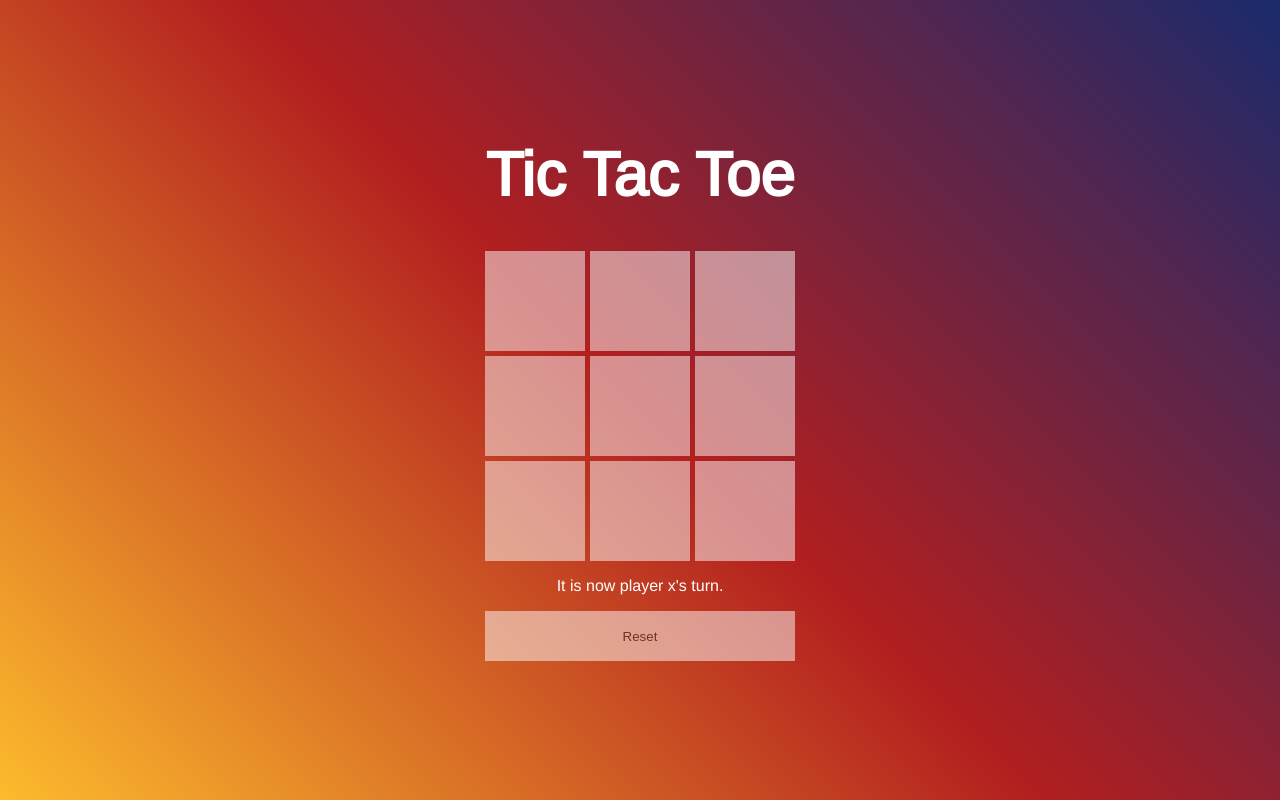
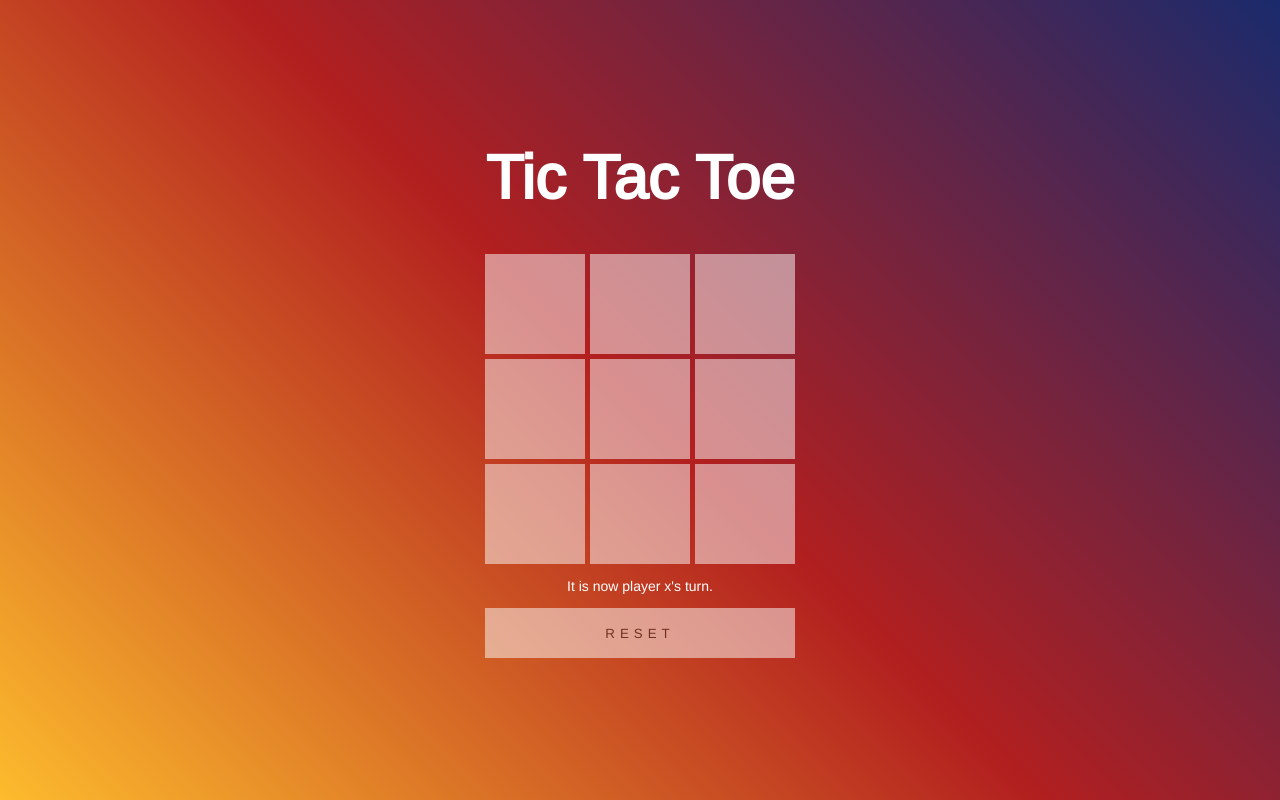
Before and after one commit to LeftyDev/colorHarmonies, a React (Create React App) app in the folder n320projects/tictactoe/: page / in a window 1280 px wide. Built offline with nearby package versions, Linux system fonts and the light colour scheme.

Commit message:
Made some changes to JSX

```diff
--- a/n320projects/tictactoe/src/App.css
+++ b/n320projects/tictactoe/src/App.css
@@ -40,6 +40,11 @@ h1 {
   margin-bottom: 5px;
 }
 
+p {
+  font-family: 'Arimo', sans-serif;
+  font-size: 14px;
+}
+
 button {
   height: 50px;
   width: 100%;
@@ -48,4 +53,7 @@ button {
   opacity: 0.5;
   color: #222222;
   cursor: pointer;
+  font-family: 'Arimo', sans-serif;
+  text-transform: uppercase;
+  letter-spacing: 5px;
 }
--- a/n320projects/tictactoe/src/App.js
+++ b/n320projects/tictactoe/src/App.js
@@ -62,14 +62,16 @@ class DataStore {
 
     resetGame(action) {
         if (action) {
-            this.data = [
-                ["", "", ""],
-                ["", "", ""],
-                ["", "", ""]
-            ];
-
-            //dispatch commanding action to App component
-            this.registeredWatchers[0].resetGame(this.data);
+            // this.data = [
+            //     ["", "", ""],
+            //     ["", "", ""],
+            //     ["", "", ""]
+            // ];
+            //
+            // //dispatch commanding action to App component
+            // this.registeredWatchers.map((watcher) => {
+            //     watcher.resetGame(this.data)
+            // });
         }
     }
 }
@@ -151,10 +153,17 @@ class Grid extends Component {
         }
     }
 
+    resetGame(data) {
+        //doesn't work properly?
+        // this.setState({
+        //     inputs: data,
+        //     turn: "x"
+        // })
+    }
+
     render() {
         return (
             <div>
-                {console.log(this.state.inputs)}
                 {
                     //data.inputs.map((row, rowNum) => {}
                     this.state.inputs.map((row, rowNum) => {
@@ -238,7 +247,13 @@ class App extends Component {
 
     resetGame(data) {
         if (data) {
-
+            //doesn't work properly??
+            // this.setState({
+            //     inputs: data,
+            //     currentPlayer: "x",
+            //     winner: "",
+            //     takenSpace: false
+            // })
         }
     }
 
```
